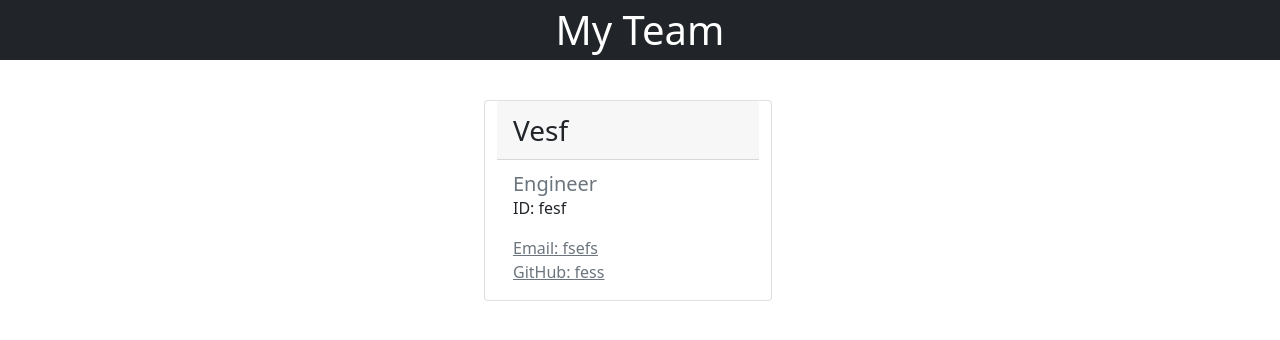
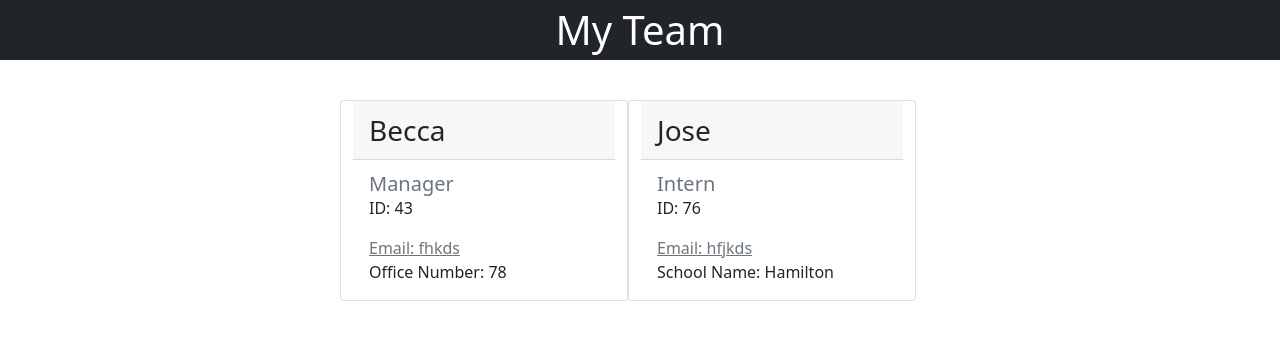
Before and after one commit to BeccaHurtado/team-profile-generator, a website: page index.html in a window 1280 px wide. Drawn offline with nearby package versions, Linux system fonts and the light colour scheme.

```diff
--- a/index.html
+++ b/index.html
@@ -14,14 +14,23 @@
 </header>
 <div class="row d-flex justify-content-center col-12">
  <p>
+    <div class="card mb-3 g-4" style="max-width: 18rem;">
+  <div class="card-header text-capitalize fs-3">becca</div>
+  <div class="card-body">
+    <h5 class="card-subtitle text-muted">Manager</h5>
+    <p class="card-text">ID: 43</p>
+    <a class="card-text link-secondary" href="mailto:fhkds">Email: fhkds </a>
+    <p class="card-text text-capitalize">Office Number: 78</p>
+  </div>
+    </div>
+
     <div class="card g-4 mb-3" style="max-width: 18rem;">
-  <div class="card-header text-capitalize fs-3">vesf</div>
+  <div class="card-header text-capitalize fs-3">jose</div>
   <div class="card-body">
-    <h5 class="card-subtitle text-muted">Engineer</h5>
-    <p class="card-text">ID: fesf </p>
-    <a class="card-text link-secondary" href="mailto:fsefs">Email: fsefs</a>
-    </br >
-    <a class="card-text link-secondary" href="https://github.com/fess">GitHub: fess</a>
+    <h5 class="card-subtitle text-muted">Intern</h5>
+    <p class="card-text">ID: 76</p>
+    <a class="card-text link-secondary" href="mailto:hfjkds">Email: hfjkds </a>
+    <p class="card-text text-capitalize">School Name: hamilton </p>
   </div>
     </div>
     </p>
--- a/index.js
+++ b/index.js
@@ -64,7 +64,7 @@
 
         htmlContent +=  managerHTML(answers)
 
-        console.log(htmlContent);
+        // console.log(htmlContent);
         init()
     })
 }
@@ -97,7 +97,7 @@
 
             htmlContent +=  internHTML(answers)
 
-            console.log(htmlContent);
+            // console.log(htmlContent);
             init()
     })
 }
@@ -129,7 +129,7 @@
 
             htmlContent +=  engineerHTML(answers)
 
-            console.log(htmlContent);
+            // console.log(htmlContent);
             init()
     })
 }
```
